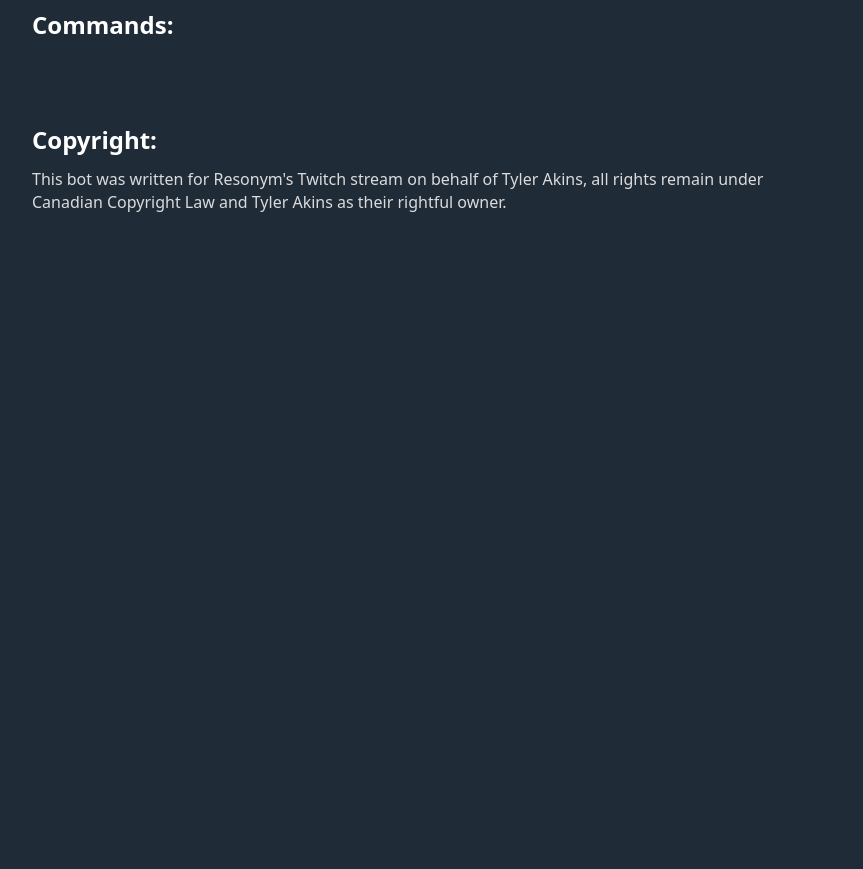
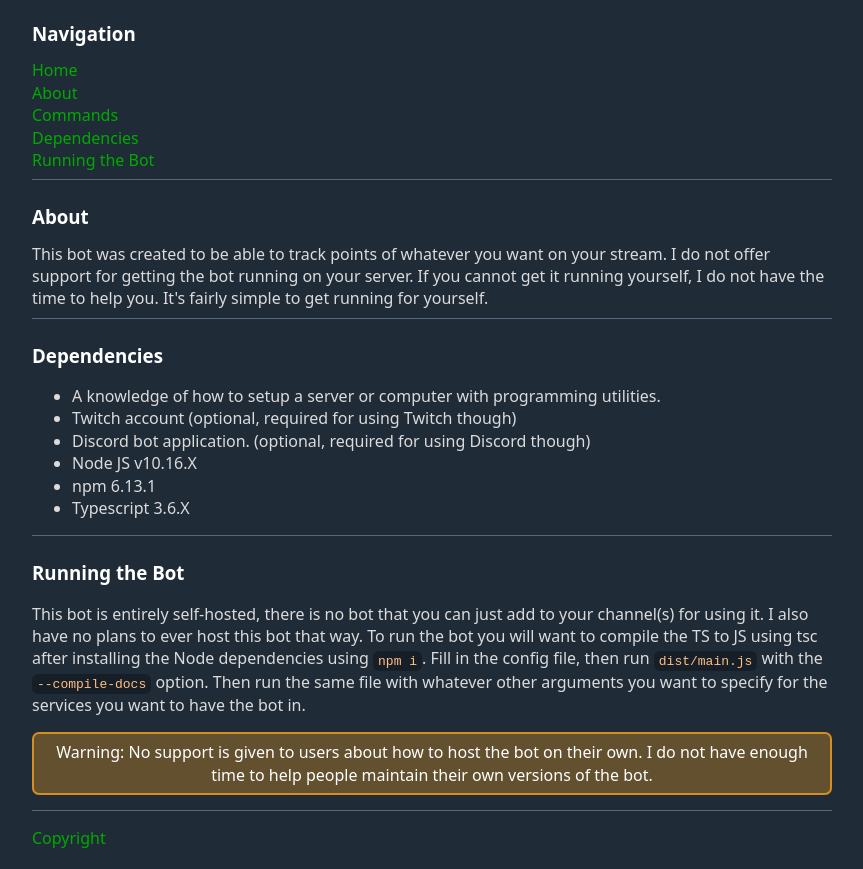
Before and after one commit to Oliver-Akins/points_counter, a website: page docs/index.html in a window 1280 px wide. Shown: the part 89-958 px from the top of the page, without its empty margins (208-1071 px from the left). Before the commit the page ends 800 px from the top, so only its background shows below. Drawn offline with nearby package versions, Linux system fonts and the light colour scheme.

Commit message:
Update docs to be nicer to work with.

```diff
--- a/docs/index.html
+++ b/docs/index.html
@@ -6,13 +6,77 @@
         <meta http-equiv="X-UA-Compatible" content="ie=edge">
         <title>Points Counter Help</title>
         <link rel="stylesheet" href="https://cdn.jsdelivr.net/gh/kognise/water.css@latest/dist/dark.css">
+        <link rel="stylesheet" href="./style.css">
     </head>
     <body>
-        <h1>Points Counter Help</h1>
-        <h2>Commands:</h2>
-        <div></div>
-        <br><br>
-        <h2>Copyright:</h2>
-        This bot was written for Resonym's Twitch stream on behalf of Tyler Akins, all rights remain under Canadian Copyright Law and Tyler Akins as their rightful owner.
+        <h1>Points Counter</h1>
+        <hr>
+        <div class="nav">
+            <h3>Navigation</h3>
+            <a href="">Home</a><br>
+            <a href="#About">About</a><br>
+            <a href="#Commands">Commands</a><br>
+            <a href="#Dependencies">Dependencies</a><br>
+            <a href="#Running">Running the Bot</a><br>
+        </div>
+        <hr>
+        <div id="About">
+            <h3>About</h3>
+            This bot was created to be able to track points of whatever you want
+            on your stream. I do not offer support for getting the
+            bot running on your server. If you cannot get it running yourself, I
+            do not have the time to help you. It's fairly simple to get running
+            for yourself.
+        </div>
+        <hr>
+        <div id="Dependencies">
+            <h3>Dependencies</h3>
+            <ul>
+                <li>
+                    A knowledge of how to setup a server or computer with
+                    programming utilities.
+                </li>
+                <li>
+                    Twitch account (optional, required for using Twitch though)
+                </li>
+                <li>
+                    Discord bot application. (optional, required for using
+                    Discord though)
+                </li>
+                <li>Node JS v10.16.X</li>
+                <li>npm 6.13.1</li>
+                <li>Typescript 3.6.X</li>
+            </ul>
+        </div>
+        <hr>
+        <div id="Running">
+            <h3>Running the Bot</h3>
+            <p>
+                This bot is entirely self-hosted, there is no bot that you can
+                just add to your channel(s) for using it. I also have no plans
+                to ever host this bot that way. To run the bot you will want to
+                compile the TS to JS using tsc after installing the Node
+                dependencies using
+                <code>npm i</code>.
+                Fill in the config file, then run
+                <code>dist/main.js</code>
+                with the
+                <code>--compile-docs</code>
+                option. Then run the same file with whatever other arguments
+                you want to specify for the services you want to have the bot
+                in.
+            </p>
+        </div>
+        <div class="alert warn">
+            Warning: No support is given to users about how to host the bot
+            on their own. I do not have enough time to help people maintain
+            their own versions of the bot.
+        </div>
+        <hr>
+        <div id="Footer">
+            <ul>
+                <li><a href="./copyright.html">Copyright</a></li>
+            </ul>
+        </div>
     </body>
 </html>
--- a/docs/style.css
+++ b/docs/style.css
@@ -1,131 +1,66 @@
 :root {
-    /* COLOURS */
-    --on-background: white;
-    --background-colour: #202b38;
+    --footer-link-margin: 30px;
 
-    --header-background: #2C2F33;
-    --header-button-background: #23272A;
-    --header-text: #FFFFFF;
-
-    --footer-background: #2C2F33;
-    --footer-text: #FFFFFF;
 
     --anchor-default: #00aa00;
     --anchor-hover: #1b7709;
 
-    --mobile-warning-background: rgba(240,71,71,.3);
-    --mobile-warning-text: #FFFFFF;
-    --mobile-warning-border: rgba(240,71,71,.75);
-    /* END COLOURS */
+    --info-background: rgba(114, 137, 218, .3);
+    --info-text: #ffffff;
+    --info-border: rgba(114, 137, 218, .75);
 
+    --warn-background: rgba(250, 166, 26, .3);
+    --warn-text: #ffffff;
+    --warn-border: rgba(250, 166, 26, .75);
 
-    /* SIZES */
-    --header-height: 70px;
-    --body-width: 65%;
-    --footer-height: 70px;
-
-
-        /* HEADER SIZES */
-        /*
-        Title padding occurs on each side of the title
-        This is best to keep between 5 and 50 pixels.
-        */
-        --header-title-padding: 30px;
-
-        /*
-        Title width is how wide the title section is.
-        This is recommended to be kept as "auto"
-        */
-        --header-title-width: 200px;
-
-        --header-links-margin: 5px;
-        /* END HEADER SIZES*/
-
-    /* END SIZES */
-
-
-    /* FONT FAMILIES */
-    --title-fonts: "Tomorrow", system-ui, -apple-system, BlinkMacSystemFont, sans-serif;
-    --body-fonts: system-ui, -apple-system, BlinkMacSystemFont, sans-serif;
-    --footer-fonts: "Tomorrow", system-ui, -apple-system, BlinkMacSystemFont, sans-serif;
-
-    --default-fonts: system-ui, -apple-system, BlinkMacSystemFont, 'Segoe UI', 'Roboto', 'Oxygen', 'Ubuntu', 'Cantarell', 'Fira Sans', 'Droid Sans', 'Helvetica Neue', sans-serif;
-    /* END FONT FAMILIES */
-}
-
-
-body {
-    font-family: var(--default-fonts);
-    background-color: var(--background-colour);
-    color: var(--on-background);
-    height: 100vh;
-    width: 100vw;
-    margin: 0;
+    --error-background: rgba(240, 71, 71, .3);
+    --error-border: rgba(240, 71, 71, .75);
+    --error-text: #ffffff;
 }
 
 
 
-
-div#main-grid {
-    width: 100vw;
-    height: 100vh;
-    display: grid;
-    grid-template-columns: auto var(--body-width) auto;
-    grid-template-rows: var(--header-height) 1fr var(--footer-height);
-    grid-template-areas:
-        "header header header"
-        " . body . "
-        "footer footer footer";
-}
-div#main-grid[hidden] { display: none !important; }
+div a, p a { color: var(--anchor-default); }
+div a:hover, p a:hover { color: var(--anchor-hover); }
 
 
-div#header {
-    width: 100%;
-    height: var(--header-height);
-    grid-area: header;
-    border-width: 1px;
-    border-style: solid;
-    border-color: #0a0;
-    position: fixed;
-    font-family: var(--title-fonts);
+
+div#Footer ul {
+    list-style: none;
+    padding: 0;
 }
-
-div#body {
-    grid-area: body;
-    border-width: 1px;
-    border-style: solid;
-    border-color: #0a0;
-}
-
-div#footer {
-    grid-area: footer;
-    border-width: 1px;
-    border-style: solid;
-    border-color: #0a0;
+div#Footer li {
+    display: inline-block;
+    margin-right: var(--footer-link-margin);
 }
 
 
 
-
-div#mobile-warning {
-    font-size: large;
+div.alert {
     text-align: center;
-    width: 100vw;
-    height: 100vh;
+    margin-left: auto;
+    margin-right: auto;
+    padding: 7px;
+    border-width: 2px;
+    border-style: solid;
+    border-radius: 7px;
+    margin-bottom: 15px;
 }
 
-div#mobile-warning>div {
-    margin-left: auto;
-    margin-right: auto;
-    margin-top: 30vh;
-    padding: 15px;
-    background-color: var(--mobile-warning-background);
-    color: var(--mobile-warning-text);
-    font-family: var(--title-fonts);
-    width: 75vw;
-    border-width: 2px;
-    border-style: solid;
-    border-color: var(--mobile-warning-border);
-    border-radius: 10px;
+div.error {
+    border-color: var(--error-border);
+    color: var(--error-text);
+    background-color: var(--error-background);
 }
+
+div.warn {
+    border-color: var(--warn-border);
+    color: var(--warn-text);
+    background-color: var(--warn-background);
+}
+
+div.info {
+    border-color: var(--info-border);
+    color: var(--info-text);
+    background-color: var(--info-background);
+}
```
Also changed, not shown: docs/__template.html (+9 -27 lines).
